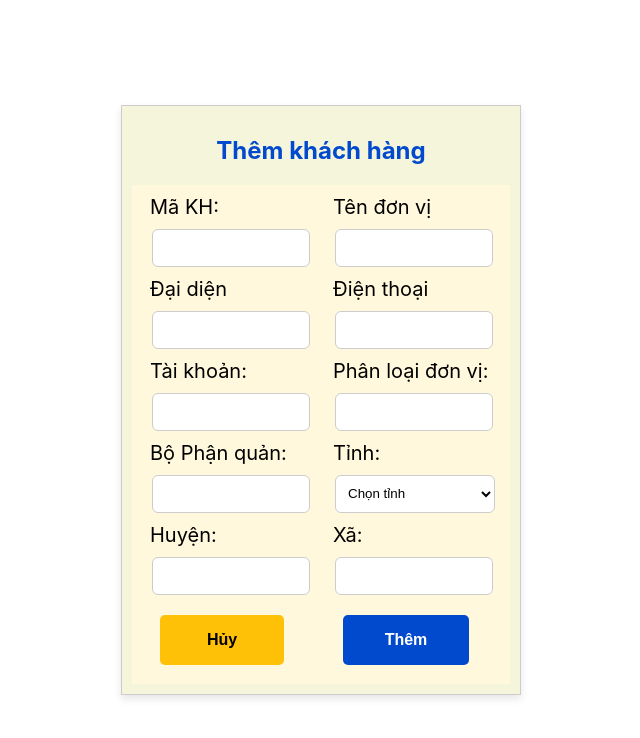
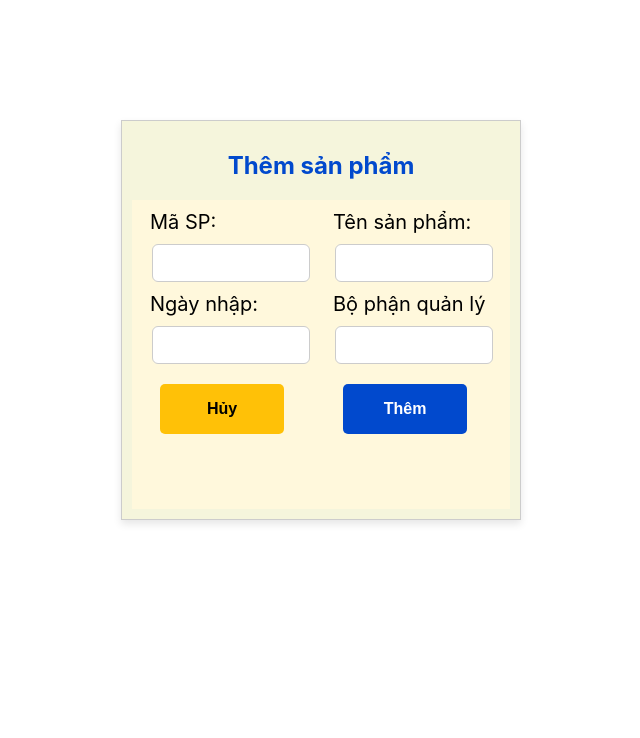
Before and after one commit to HaIThong/WebMcustomerinfo, a React (Create React App) app: page / in a window 1280 px wide. Shown: the top 738 px of the page, without its empty margins (319-959 px from the left). Built offline with nearby package versions, Linux system fonts and the light colour scheme.

Commit message:
Thêm mã mới

```diff
--- a/src/App.js
+++ b/src/App.js
@@ -1,11 +1,11 @@
 
-import KhachHangIF from "./components/KhachHangIF"
+import SanPhamIF from "./components/SanPhamIF"
 
 
 function App() {
   return (
     <div className="App">
-      <KhachHangIF/>
+      <SanPhamIF i4SP="Thêm sản phẩm"/>
     </div>
   )
 }
--- a/src/components/KhachHangIF.js
+++ b/src/components/KhachHangIF.js
@@ -3,7 +3,7 @@ import Input from "./input/input";
 import Text from "./input/text";
 import Button from "./input/button";
 import Select from "./input/select";
-const KhachHangIF = () => {
+const KhachHangIF = (props) => {
   return (
     <div style={{
       position: 'fixed',
@@ -30,7 +30,7 @@ const KhachHangIF = () => {
         alignItems: 'center',
         color: '#0149CD',
       }}>
-        <h2>Thêm khách hàng</h2>
+        <h2>{props.i4KH}</h2>
       </div>
 
       <div style={{
--- a/src/components/SanPhamIF.js
+++ b/src/components/SanPhamIF.js
@@ -0,0 +1,68 @@
+import React from "react";
+import Input from "./input/input";
+import Text from "./input/text";
+import Button from "./input/button";
+const SanPhamIF = (props) => {
+  return (
+    <div style={{
+      position: 'fixed',
+      top: '40%',
+      left: '50%',
+      transform: 'translate(-50%, -50%)',
+      width: '90vw',
+      height: '400px',
+      maxWidth: '400px',
+      backgroundColor: '#f5f5dc',
+      border: '1px solid #ccc',
+      padding: '10px',
+      boxShadow: '0 4px 8px rgba(0, 0, 0, 0.1)',
+      zIndex: 1000,
+      boxSizing: 'border-box',
+      display: 'flex',
+      flexDirection: 'column',
+      justifyContent: 'center',
+      alignItems: 'center',
+    }}>
+      <div style={{
+        display: 'flex',
+        justifyContent: 'center',
+        alignItems: 'center',
+        color: '#0149CD',
+      }}>
+        <h2>{props.i4SP}</h2>
+      </div>
+
+      <div style={{
+        width: '100%',
+        height: '550px',
+        backgroundColor: '#fff8dc',
+        display: 'grid',
+        gridTemplateColumns: '1fr 1fr',
+        gap: '5px',
+        padding: '10px',
+        boxSizing: 'border-box',
+      }}>
+        <div>
+        <Text text="Mã SP:"/>
+        <Input/>
+        <Text text="Ngày nhập:"/>
+        <Input/>
+        <Button colorScheme="warning">
+        Hủy
+      </Button>
+        </div>
+        <div>
+        <Text text="Tên sản phẩm:"/>
+        <Input/>
+        <Text text="Bộ phận quản lý"/>
+        <Input/>
+        <Button colorScheme="primary">
+          Thêm
+        </Button>
+        </div>
+      </div>
+    </div>
+  );
+}
+
+export default SanPhamIF;
```
Also changed, not shown: src/components/HDBaoTriIF.js (+68 -0 lines).
